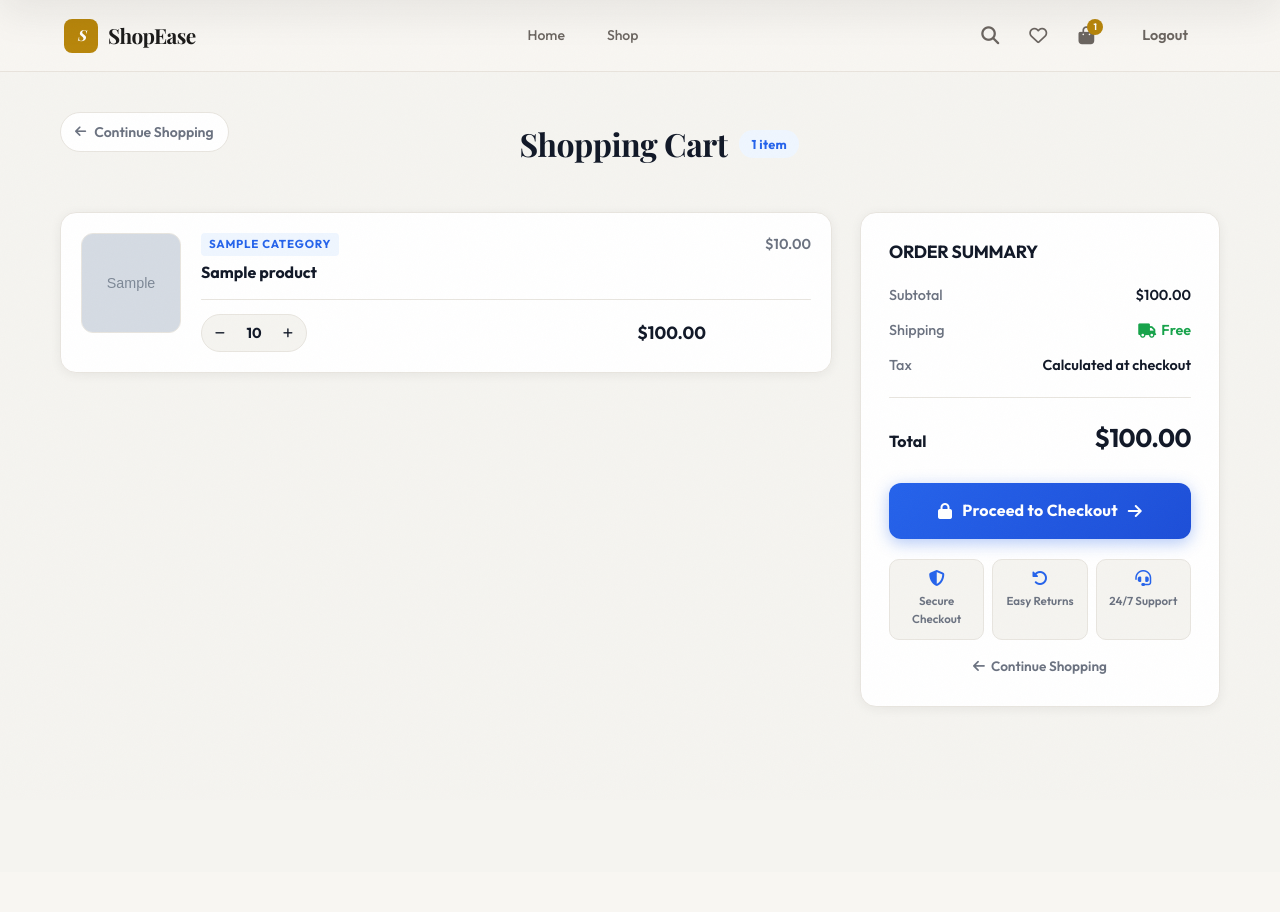
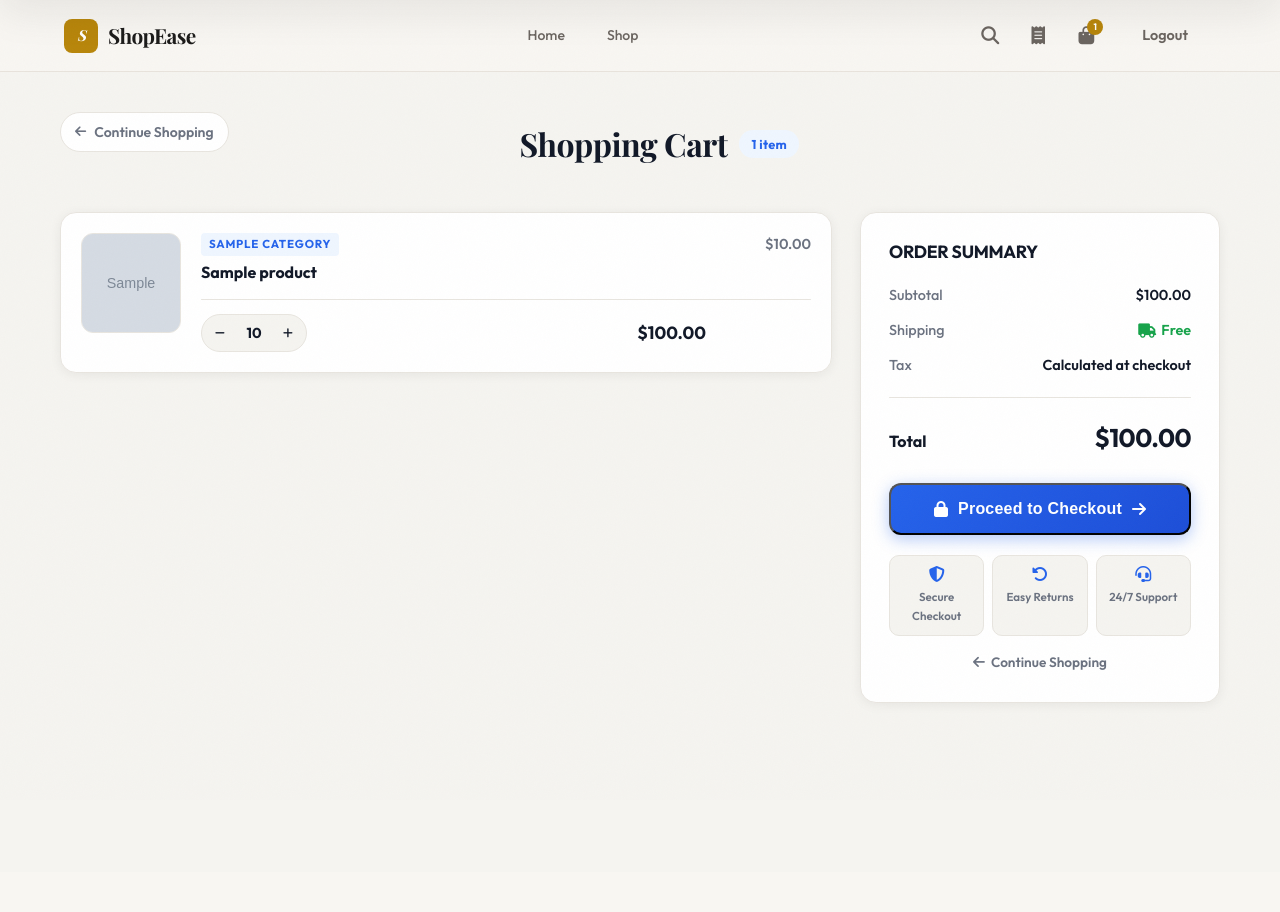
Before and after one commit to Musthak2004/E-commerce-Website, a Django app: page /cart/ in a window 1280 px wide. Shown: the top 912 px of the page. Run offline with Django 5.2, Linux system fonts and the light colour scheme; a user stored in the database is signed in; tables that the repository leaves empty hold one stand-in row (values such as "Sample post"); grey boxes marked "Sample" are stand-in pictures; some web fonts are replaced.

Commit message:
Fix navigation and link issues across all templates

```diff
--- a/cart/templates/cart/cart_detail.html
+++ b/cart/templates/cart/cart_detail.html
@@ -728,11 +728,14 @@
             <strong>${{ cart.total_price }}</strong>
           </div>
 
-          <a href="#" class="btn-checkout">
-            <i class="fas fa-lock"></i>
-            Proceed to Checkout
-            <i class="fas fa-arrow-right"></i>
-          </a>
+          <form method="post" action="{% url 'orders:create_order' %}">
+            {% csrf_token %}
+            <button type="submit" class="btn-checkout">
+              <i class="fas fa-lock"></i>
+              Proceed to Checkout
+              <i class="fas fa-arrow-right"></i>
+            </button>
+          </form>
 
           <!-- Trust badges -->
           <ul class="trust-badges">
--- a/templates/base.html
+++ b/templates/base.html
@@ -59,12 +59,11 @@
                     <i class="fas fa-search"></i>
                 </button>
 
-                <a href="#" class="header-icon" aria-label="Wishlist">
-                    <i class="far fa-heart" aria-hidden="true"></i>
-                    {% if wishlist_count %}
-                        <span class="badge">{{ wishlist_count }}</span>
-                    {% endif %}
+                {% if user.is_authenticated %}
+                <a href="{% url 'orders:order_list' %}" class="header-icon" aria-label="My Orders">
+                    <i class="fas fa-receipt" aria-hidden="true"></i>
                 </a>
+                {% endif %}
 
                 <a href="{% url 'cart:cart_detail' %}" class="header-icon" aria-label="Shopping Cart">
                     <i class="fas fa-shopping-bag" aria-hidden="true"></i>
@@ -99,7 +98,7 @@
 
         <div class="mobile-auth">
             {% if user.is_authenticated %}
-                <a href="#">My Account</a>
+                <a href="{% url 'orders:order_list' %}">My Orders</a>
                 <form method="post" action="{% url 'logout' %}">
                     {% csrf_token %}
                     <button type="submit">Sign Out</button>
```
